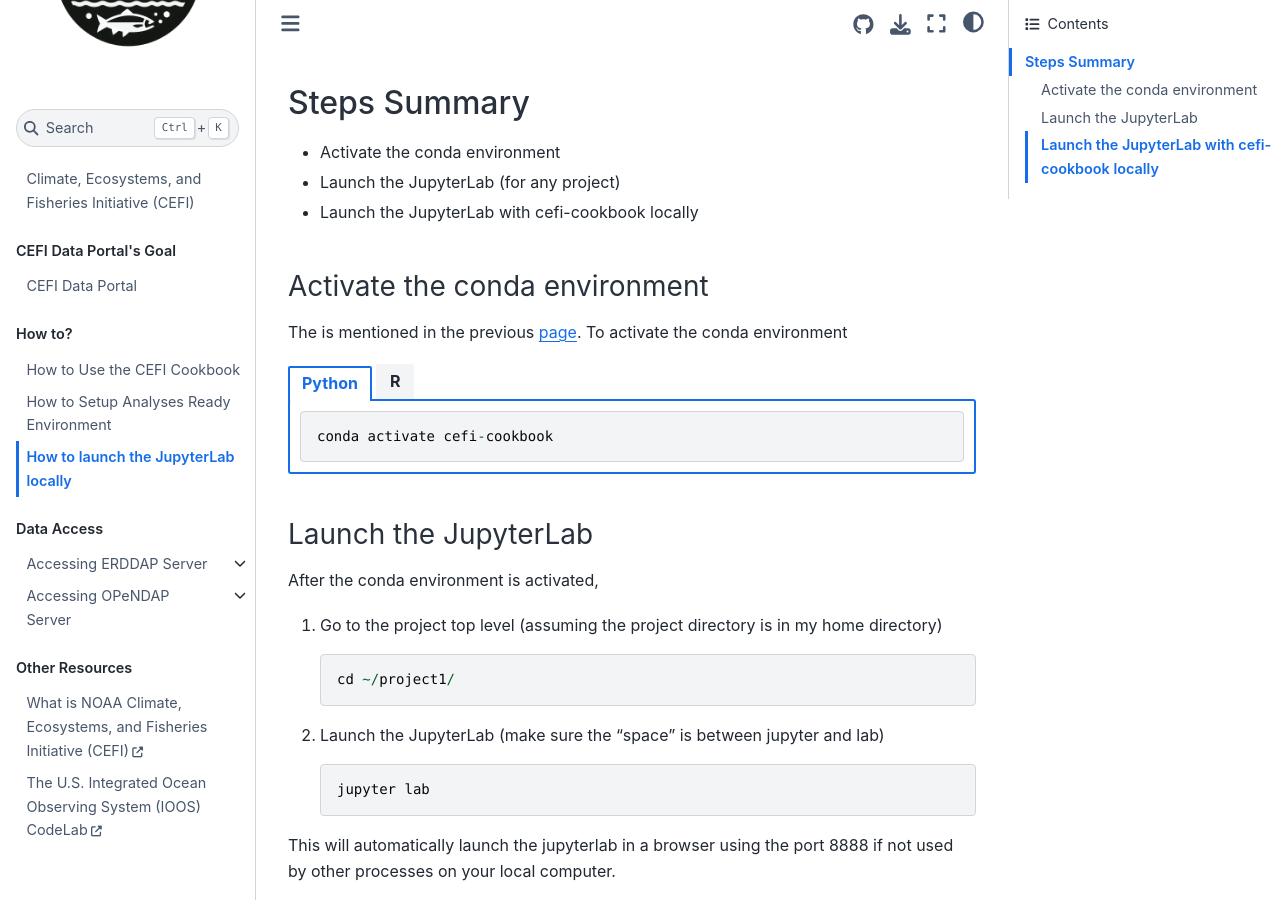
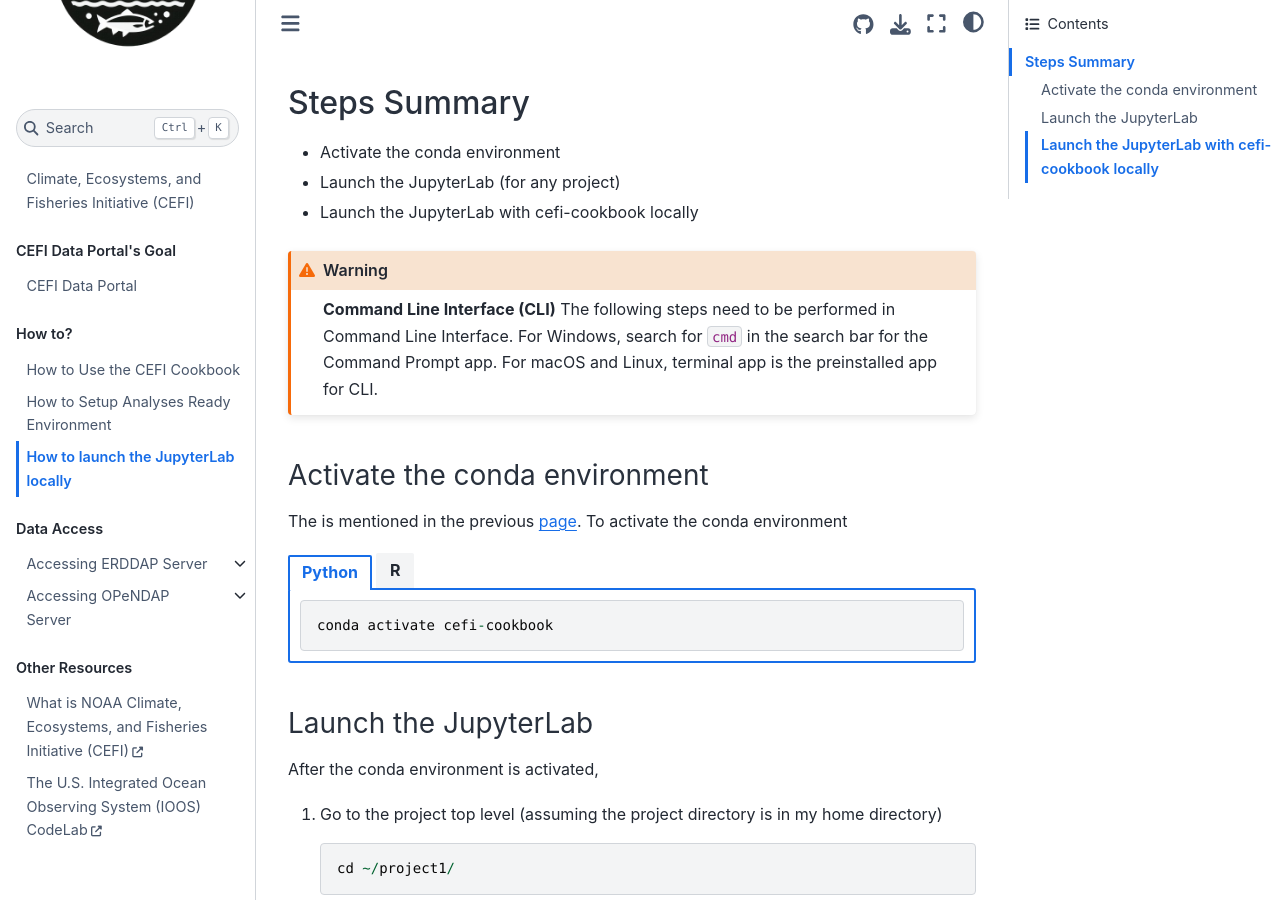
Before and after one commit to chiaweh2/cefi-cookbook, a Jupyter Book: the page built from content/how_to_jupyter.md, in a window 1280 px wide and 900 px high, scrolled down 416 px. Built offline with Jupyter Book 1.0.4 settings and Sphinx 7.4.7 and the Sphinx Book theme 1.1.4, drawn with Linux system fonts in a browser that asks for light colours; pages that are not in the unit, such as notebooks, are missing from menus.

Commit message:
include CLI warning

````diff
--- a/content/how_to_jupyter.md
+++ b/content/how_to_jupyter.md
@@ -5,12 +5,14 @@ Sometime Binder or Colab just will not work due to the limited capacity and othe
 
 This page is designed for users who want to setup a local JupyterLab interface. A install of the conda environment from the previous [page](conda-setup) is necessary to launch the JupyterLab interface.
 
-
-
 ## Steps Summary
 - Activate the conda environment
 - Launch the JupyterLab (for any project)
 - Launch the JupyterLab with cefi-cookbook locally
+
+```{warning}
+**Command Line Interface (CLI)** The following steps need to be performed in Command Line Interface. For Windows, search for `cmd` in the search bar for the Command Prompt app. For macOS and Linux, terminal app is the preinstalled app for CLI.
+```
 
 ### Activate the conda environment
 The is mentioned in the previous [page](conda-create). To activate the conda environment
````
Also changed, not shown: content/how_to_conda.md (+3 -0 lines).
